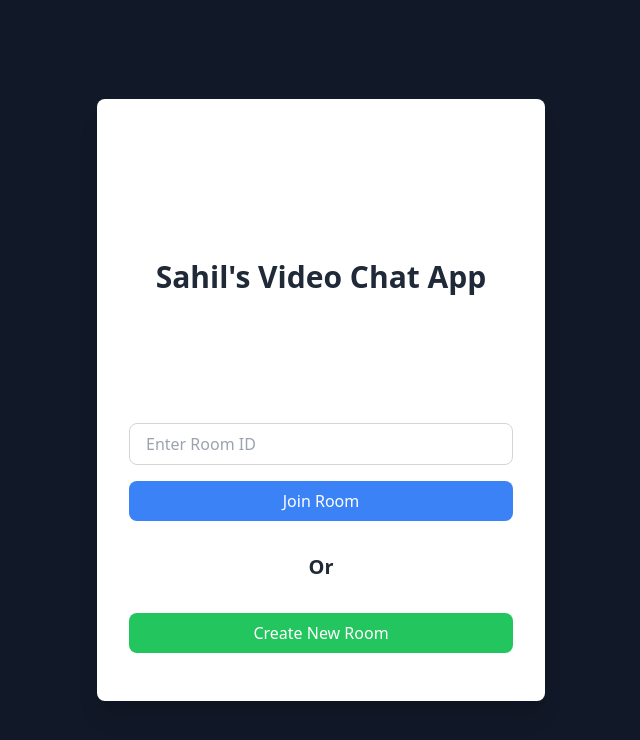
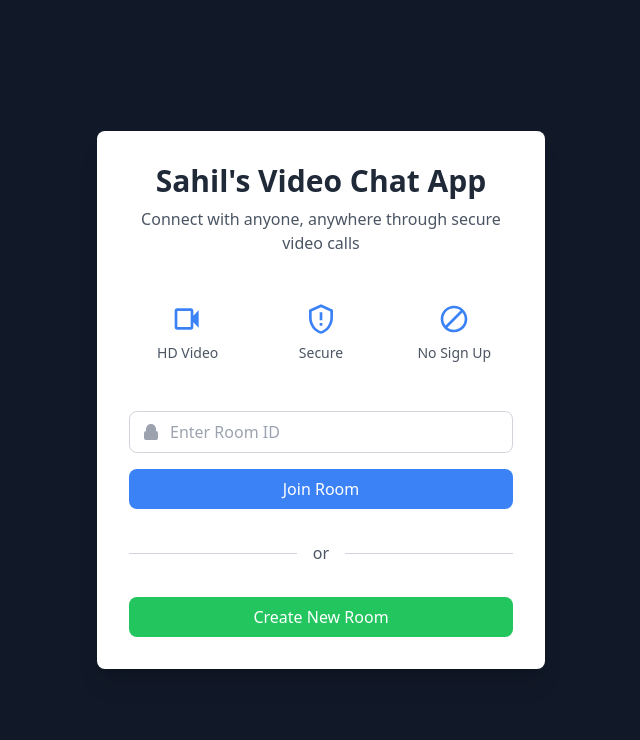
Before and after one commit to sahilpmehra/video-call-app, a React (Vite) app in the folder client/: page / in a window 1280 px wide. Shown: the top 740 px of the page, without its empty margins (319-959 px from the left). Built offline with nearby package versions, Linux system fonts and the light colour scheme; no server answers.

Commit message:
Made UI changes to the app for better user experience. Also, cleaned up the code in the screen components by dividing the screens into subcomponents.

```diff
--- a/client/src/components/ParticipantVideo.tsx
+++ b/client/src/components/ParticipantVideo.tsx
@@ -14,7 +14,7 @@ const ParticipantVideo = ({ stream }: ParticipantVideoProps) => {
     }, [stream]);
 
     return (
-        <div className="relative aspect-video bg-gray-800 rounded-lg overflow-hidden">
+        <div className="relative aspect-w-9 aspect-h-16 md:aspect-video bg-gray-800 rounded-lg overflow-hidden m-2">
             <video
                 ref={videoRef}
                 autoPlay
--- a/client/src/components/UserVideo.tsx
+++ b/client/src/components/UserVideo.tsx
@@ -14,7 +14,7 @@ const UserVideo = ({ stream }: UserVideoProps) => {
     }, [stream]);
 
     return (
-        <div className="relative aspect-video bg-gray-800 rounded-lg overflow-hidden">
+        <div className="relative aspect-w-9 aspect-h-16 md:aspect-video bg-gray-800 rounded-lg overflow-hidden m-2">
             <video
                 ref={videoRef}
                 autoPlay
--- /dev/null
+++ b/client/src/components/call/CallControls.tsx
@@ -0,0 +1,32 @@
+import CreatorControls from './CreatorControls';
+import ParticipantControls from './ParticipantControls';
+
+interface CallControlsProps {
+    isCreator: boolean;
+    onShareLink: () => void;
+    onEndCall: () => void;
+    onLeaveCall: () => void;
+    showCopiedMessage: boolean;
+}
+
+const CallControls = ({
+    isCreator,
+    onShareLink,
+    onEndCall,
+    onLeaveCall,
+    showCopiedMessage
+}: CallControlsProps) => (
+    <div className="relative bottom-0 left-0 right-0 p-4 flex justify-center items-center space-x-4 bg-gradient-to-t to-transparent">
+        {isCreator ? (
+            <CreatorControls
+                onShareLink={onShareLink}
+                onEndCall={onEndCall}
+                showCopiedMessage={showCopiedMessage}
+            />
+        ) : (
+            <ParticipantControls onLeaveCall={onLeaveCall} />
+        )}
+    </div>
+);
+
+export default CallControls;
--- /dev/null
+++ b/client/src/components/call/CreatorControls.tsx
@@ -0,0 +1,30 @@
+interface CreatorControlsProps {
+    onShareLink: () => void;
+    onEndCall: () => void;
+    showCopiedMessage: boolean;
+}
+
+const CreatorControls = ({ onShareLink, onEndCall, showCopiedMessage }: CreatorControlsProps) => (
+    <div className="relative space-x-4">
+        <button
+            onClick={onShareLink}
+            className="bg-blue-500 hover:bg-blue-600 text-white font-medium py-3 px-8 rounded-full transition-colors"
+        >
+            Share Link
+        </button>
+        {showCopiedMessage && (
+            <div className="absolute -top-10 left-1/2 transform -translate-x-1/2 bg-gray-800 text-white px-3 py-1 rounded text-sm">
+                Link copied!
+            </div>
+        )}
+
+        <button
+            onClick={onEndCall}
+            className="bg-red-500 hover:bg-red-600 text-white font-medium py-3 px-8 rounded-full transition-colors"
+        >
+            End Call
+        </button>
+    </div>
+);
+
+export default CreatorControls;
--- /dev/null
+++ b/client/src/components/call/ParticipantControls.tsx
@@ -0,0 +1,14 @@
+interface ParticipantControlsProps {
+    onLeaveCall: () => void;
+}
+
+const ParticipantControls = ({ onLeaveCall }: ParticipantControlsProps) => (
+    <button
+        onClick={onLeaveCall}
+        className="bg-red-500 hover:bg-red-600 text-white font-medium py-3 px-8 rounded-full transition-colors"
+    >
+        Leave Call
+    </button>
+);
+
+export default ParticipantControls;
--- /dev/null
+++ b/client/src/components/call/VideoGrid.tsx
@@ -0,0 +1,16 @@
+import ParticipantVideo from "../ParticipantVideo";
+import UserVideo from "../UserVideo";
+
+interface VideoGridProps {
+    remoteStream: MediaStream | null;
+    localStream: MediaStream | null;
+}
+
+const VideoGrid = ({ remoteStream, localStream }: VideoGridProps) => (
+    <div className="flex-1 grid grid-cols-1 md:grid-cols-2 gap-2">
+        {remoteStream && <ParticipantVideo stream={remoteStream} />}
+        {localStream && <UserVideo stream={localStream} />}
+    </div>
+);
+
+export default VideoGrid;
--- /dev/null
+++ b/client/src/components/home/FeatureHighlights.tsx
@@ -0,0 +1,29 @@
+import { VideoIcon, SecurityIcon, NoSignupIcon } from '../icons/FeatureIcons';
+
+const FeatureHighlights = () => (
+    <div className="grid grid-cols-3 gap-4 mb-8">
+        <FeatureItem
+            icon={<VideoIcon />}
+            text="HD Video"
+        />
+        <FeatureItem
+            icon={<SecurityIcon />}
+            text="Secure"
+        />
+        <FeatureItem
+            icon={<NoSignupIcon />}
+            text="No Sign Up"
+        />
+    </div>
+);
+
+const FeatureItem = ({ icon, text }: { icon: React.ReactNode, text: string }) => (
+    <div className="text-center p-4">
+        <div className="h-8 w-8 mx-auto text-blue-500 mb-2">
+            {icon}
+        </div>
+        <p className="text-sm text-gray-600">{text}</p>
+    </div>
+);
+
+export default FeatureHighlights;
--- /dev/null
+++ b/client/src/components/home/RoomIdInput.tsx
@@ -0,0 +1,39 @@
+interface RoomIdInputProps {
+    roomId: string;
+    setRoomId: (value: string) => void;
+    isLoading: boolean;
+    onSubmit: (e: React.FormEvent) => void;
+}
+
+const RoomIdInput = ({ roomId, setRoomId, isLoading, onSubmit }: RoomIdInputProps) => (
+    <form onSubmit={onSubmit} className="space-y-4 mb-8">
+        <div className="relative">
+            <input
+                type="text"
+                placeholder="Enter Room ID"
+                value={roomId}
+                onChange={(e) => setRoomId(e.target.value)}
+                className="w-full px-4 py-2 pl-10 border border-gray-300 rounded-lg focus:ring-2 focus:ring-blue-500 focus:outline-none"
+            />
+            <span className="absolute left-3 top-1/2 transform -translate-y-1/2 text-gray-400">
+                <svg xmlns="http://www.w3.org/2000/svg" className="h-5 w-5" viewBox="0 0 20 20" fill="currentColor">
+                    <path fillRule="evenodd" d="M10 2a5 5 0 00-5 5v2a2 2 0 00-2 2v5a2 2 0 002 2h10a2 2 0 002-2v-5a2 2 0 00-2-2V7a5 5 0 00-5-5z" clipRule="evenodd" />
+                </svg>
+            </span>
+        </div>
+        <button
+            type="submit"
+            disabled={isLoading}
+            className="w-full bg-blue-500 hover:bg-blue-600 text-white font-medium py-2 px-4 rounded-lg transition-colors disabled:opacity-50 disabled:cursor-not-allowed flex items-center justify-center"
+        >
+            {isLoading ? (
+                <svg className="animate-spin h-5 w-5 mr-3" viewBox="0 0 24 24">
+                    <circle className="opacity-25" cx="12" cy="12" r="10" stroke="currentColor" strokeWidth="4" fill="none" />
+                    <path className="opacity-75" fill="currentColor" d="M4 12a8 8 0 018-8V0C5.373 0 0 5.373 0 12h4zm2 5.291A7.962 7.962 0 014 12H0c0 3.042 1.135 5.824 3 7.938l3-2.647z" />
+                </svg>
+            ) : 'Join Room'}
+        </button>
+    </form>
+);
+
+export default RoomIdInput;
--- /dev/null
+++ b/client/src/components/home/WelcomeHeader.tsx
@@ -0,0 +1,13 @@
+interface WelcomeHeaderProps {
+    title: string;
+    description: string;
+}
+
+const WelcomeHeader = ({ title, description }: WelcomeHeaderProps) => (
+    <div className="text-center mb-8">
+        <h1 className="text-3xl font-bold text-gray-800">{title}</h1>
+        <p className="text-gray-600 mt-2">{description}</p>
+    </div>
+);
+
+export default WelcomeHeader;
--- /dev/null
+++ b/client/src/components/icons/FeatureIcons.tsx
@@ -0,0 +1,30 @@
+export const VideoIcon = () => (
+    <svg
+        xmlns="http://www.w3.org/2000/svg"
+        viewBox="0 0 24 24"
+        fill="currentColor"
+    >
+        <path d="M4 4h10a2 2 0 0 1 2 2v3.5l4-4v13l-4-4V18a2 2 0 0 1-2 2H4a2 2 0 0 1-2-2V6a2 2 0 0 1 2-2zm0 2v12h10V6H4z" />
+    </svg>
+);
+
+export const SecurityIcon = () => (
+    <svg
+        xmlns="http://www.w3.org/2000/svg"
+        viewBox="0 0 24 24"
+        fill="currentColor"
+    >
+        <path d="M12 1L3 5v6c0 5.55 3.84 10.74 9 12 5.16-1.26 9-6.45 9-12V5l-9-4zm0 2.18l7 3.12v4.7c0 4.67-3.13 8.96-7 10.12-3.87-1.16-7-5.45-7-10.12V6.3l7-3.12z" />
+        <path d="M11 7h2v6h-2zm0 8h2v2h-2z" />
+    </svg>
+);
+
+export const NoSignupIcon = () => (
+    <svg
+        xmlns="http://www.w3.org/2000/svg"
+        viewBox="0 0 24 24"
+        fill="currentColor"
+    >
+        <path d="M12 2C6.48 2 2 6.48 2 12s4.48 10 10 10 10-4.48 10-10S17.52 2 12 2zM4 12c0-4.42 3.58-8 8-8 1.85 0 3.55.63 4.9 1.69L5.69 16.9C4.63 15.55 4 13.85 4 12zm8 8c-1.85 0-3.55-.63-4.9-1.69L18.31 7.1C19.37 8.45 20 10.15 20 12c0 4.42-3.58 8-8 8z" />
+    </svg>
+);
--- a/client/src/screens/HomeScreen.tsx
+++ b/client/src/screens/HomeScreen.tsx
@@ -1,13 +1,16 @@
 import { useState, useEffect } from 'react';
 import { useNavigate, useLocation } from 'react-router-dom';
+import WelcomeHeader from '../components/home/WelcomeHeader';
+import RoomIdInput from '../components/home/RoomIdInput';
+import FeatureHighlights from '../components/home/FeatureHighlights';
 
 const HomeScreen = () => {
     const [roomId, setRoomId] = useState('');
+    const [isLoading, setIsLoading] = useState(false);
     const navigate = useNavigate();
     const location = useLocation();
 
     useEffect(() => {
-        // Check if there's a room ID in the URL
         const urlParams = new URLSearchParams(location.search);
         const roomIdFromUrl = urlParams.get('room');
         if (roomIdFromUrl) {
@@ -15,10 +18,15 @@ const HomeScreen = () => {
         }
     }, [location, navigate]);
 
-    const handleJoinRoom = (e: React.FormEvent) => {
+    const handleJoinRoom = async (e: React.FormEvent) => {
         e.preventDefault();
         if (roomId.trim()) {
-            navigate(`/call/${roomId}`, { state: { isCreator: false } });
+            setIsLoading(true);
+            try {
+                await navigate(`/call/${roomId}`, { state: { isCreator: false } });
+            } finally {
+                setIsLoading(false);
+            }
         }
     };
 
@@ -30,24 +38,22 @@ const HomeScreen = () => {
     return (
         <div className="min-h-screen bg-gray-900 flex flex-col items-center justify-center p-4">
             <div className="bg-white rounded-lg shadow-xl p-8 w-full max-w-md">
-                <h1 className="text-3xl font-bold text-center my-32 text-gray-800">Sahil's Video Chat App</h1>
-                <form onSubmit={handleJoinRoom} className="space-y-4 mb-8">
-                    <input
-                        type="text"
-                        placeholder="Enter Room ID"
-                        value={roomId}
-                        onChange={(e) => setRoomId(e.target.value)}
-                        className="w-full px-4 py-2 border border-gray-300 rounded-lg focus:ring-2 focus:ring-blue-500 focus:outline-none"
+                <WelcomeHeader
+                    title="Sahil's Video Chat App"
+                    description="Connect with anyone, anywhere through secure video calls"
                 />
-                    <button
-                        type="submit"
-                        className="w-full bg-blue-500 hover:bg-blue-600 text-white font-medium py-2 px-4 rounded-lg transition-colors"
-                    >
-                        Join Room
-                    </button>
-                </form>
-                <div className="mb-4">
-                    <h1 className="text-xl font-bold text-center text-gray-800 mb-8">Or</h1>
+                <FeatureHighlights />
+                <RoomIdInput
+                    roomId={roomId}
+                    setRoomId={setRoomId}
+                    isLoading={isLoading}
+                    onSubmit={handleJoinRoom}
+                />
+                <div className="relative my-8 flex items-center">
+                    <div className="flex-grow border-t border-gray-300"></div>
+                    <span className="flex-shrink mx-4 text-gray-600">or</span>
+                    <div className="flex-grow border-t border-gray-300"></div>
+                </div>
                 <button
                     onClick={handleCreateRoom}
                     className="w-full bg-green-500 hover:bg-green-600 text-white font-medium py-2 px-4 rounded-lg transition-colors"
@@ -56,7 +62,6 @@ const HomeScreen = () => {
                 </button>
             </div>
         </div>
-        </div>
     );
 };
 
```
Also changed, not shown: client/src/screens/CallScreen.tsx (+14 -39 lines). Lines whose indentation alone changed are shown as unchanged.
